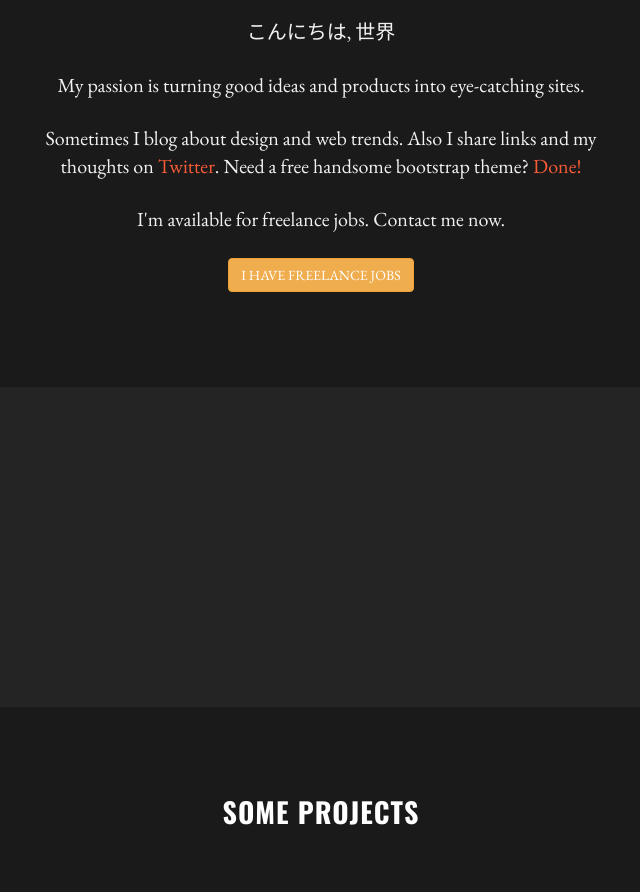
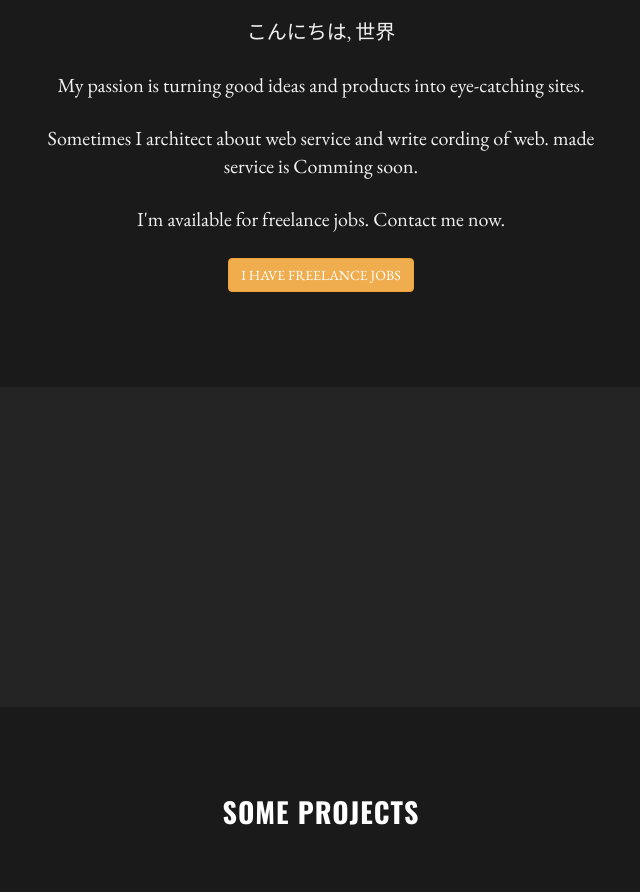
Before and after one commit to shohei-ojs/my_site, a plain HTML site: page index.html in a window 1280 px wide. Shown: the part 860-1752 px from the top of the page, without its empty margins (319-959 px from the left). Drawn offline with nearby package versions, Linux system fonts and the light colour scheme.

Commit message:
change a context

```diff
--- a/index.html
+++ b/index.html
@@ -86,7 +86,7 @@
         <div class="col-lg-6 col-lg-offset-3">
           <p>こんにちは, 世界</p>
           <p>My passion is turning good ideas and products into eye-catching sites.</p>
-          <p>Sometimes I blog about design and web trends. Also I share links and my thoughts on <a href="http://twitter.com/templatemag">Twitter</a>. Need a free handsome bootstrap theme? <a href="http://templatemag.com">Done!</a></p>
+          <p>Sometimes I architect about web service and write cording of web. made service is Comming soon.</p>
           <p>I'm available for freelance jobs. Contact me now.</p>
           <p><button type="button" class="smoothscroll btn btn-warning" onclick="location.href='#contact'">I HAVE FREELANCE JOBS</button></p>
         </div>
```
